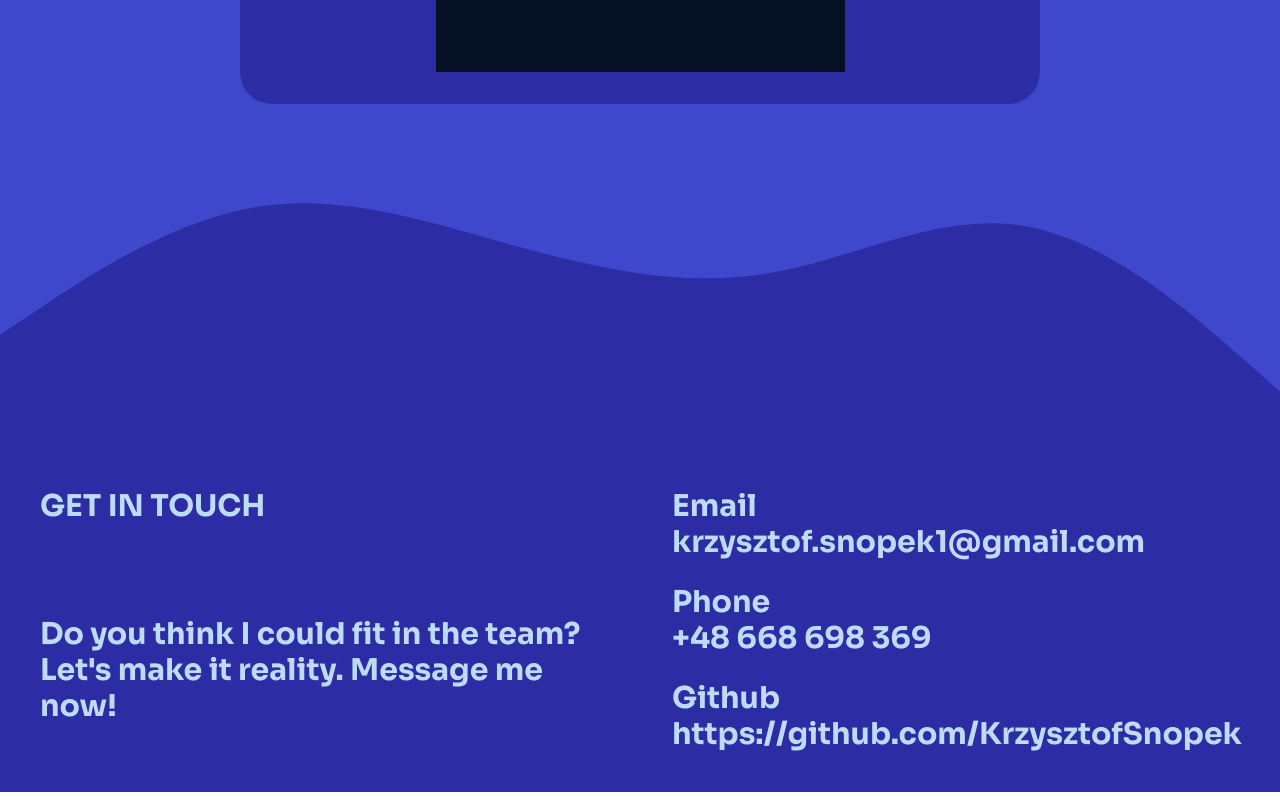
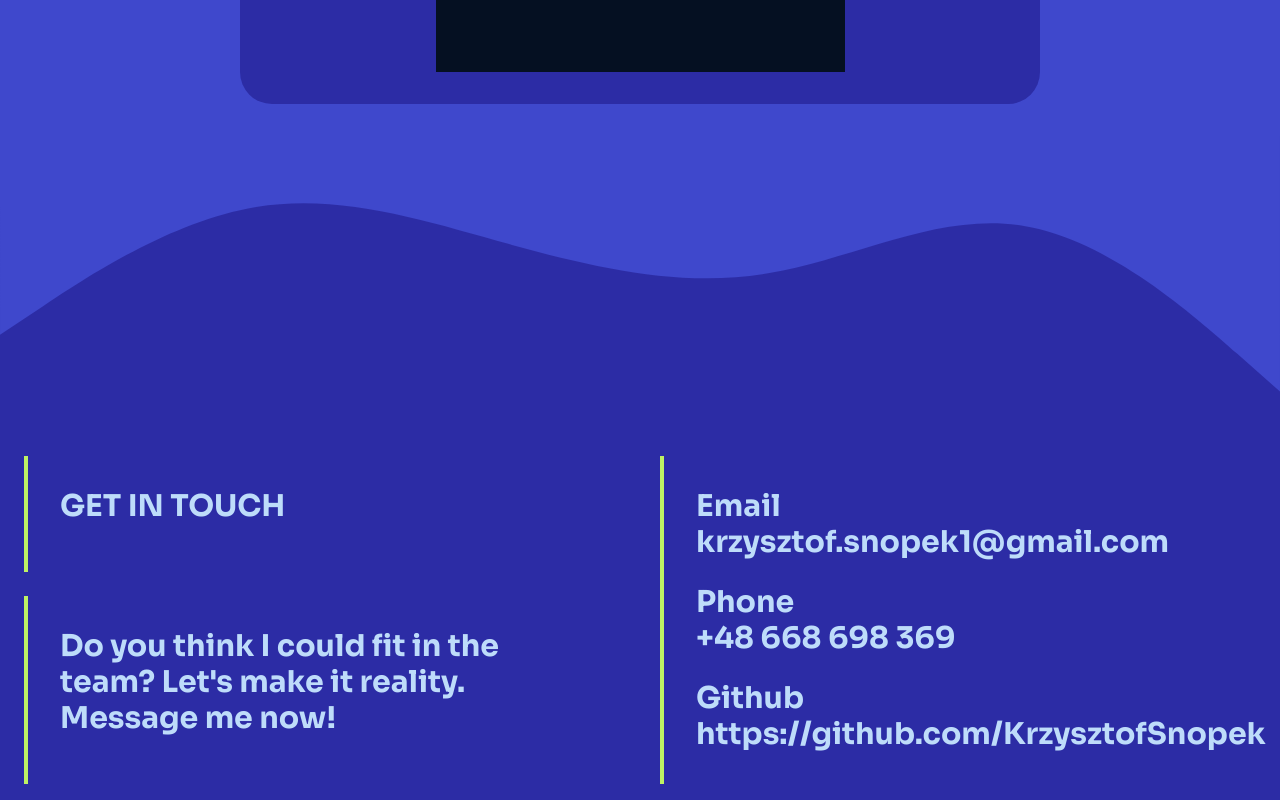
Before and after one commit to KrzysztofSnopek/resume, a React (Create React App) app: page / in a window 1280 px wide. Shown: the part 4450-5250 px from the top of the page. Built offline with nearby package versions, Linux system fonts and the light colour scheme; the HTML template or start-up script is replaced by a standard one.

Commit message:
Adds left border to grid elements in contact section

```diff
--- a/src/Components/Contact.tsx
+++ b/src/Components/Contact.tsx
@@ -2,12 +2,12 @@ import '../Styles/Contact.css'
 
 export function Contact() {
   return (
-    <div className='font-bold md:text-3xl sm:text-xl text-secondary bg-outro bg-contact-pattern bg-no-repeat p-2 pt-[20vh] md:pt-[30vh] lg:pt-[40vh] grid md:grid-cols-1 lg:grid-cols-2'>
-      <div className='p-8 lg:order-1'>GET IN TOUCH</div>
+    <div className='font-bold md:text-3xl sm:text-xl text-secondary bg-outro bg-contact-pattern bg-no-repeat p-4 pt-[20vh] md:pt-[30vh] lg:pt-[40vh] grid md:grid-cols-1 lg:grid-cols-2 gap-6'>
+      <div className='p-8 lg:order-1 border-l-4 border-l-lime-300 ml-2'>GET IN TOUCH</div>
 
-      <div className='p-8 lg:order-3'>Do you think I could fit in the team? Let's make it reality. Message me now!</div>
+      <div className='p-8 lg:order-3 border-l-4 border-l-lime-300 ml-2'>Do you think I could fit in the team? Let's make it reality. Message me now!</div>
 
-      <div className='p-5 lg:order-2 row-span-2'>
+      <div className='p-5 lg:order-2 row-span-2 border-l-4 border-l-lime-300 ml-2'>
         <div className='p-3'>
           <div className=''>Email</div>
           <div className='pr-2'>krzysztof.snopek1@gmail.com</div>
```
